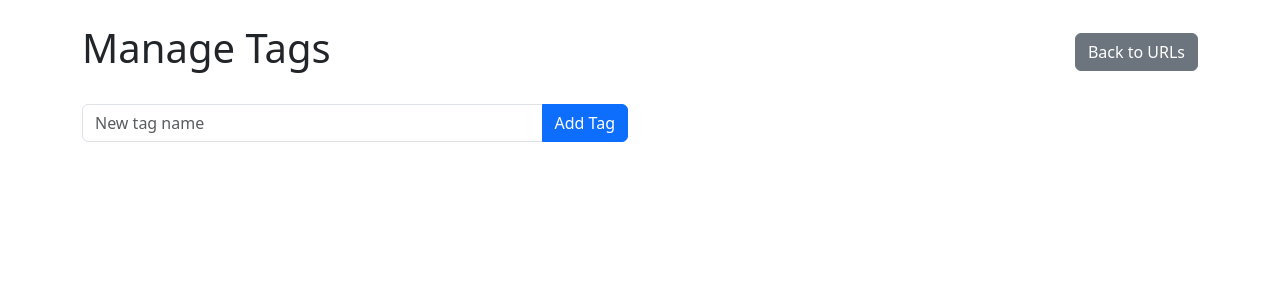
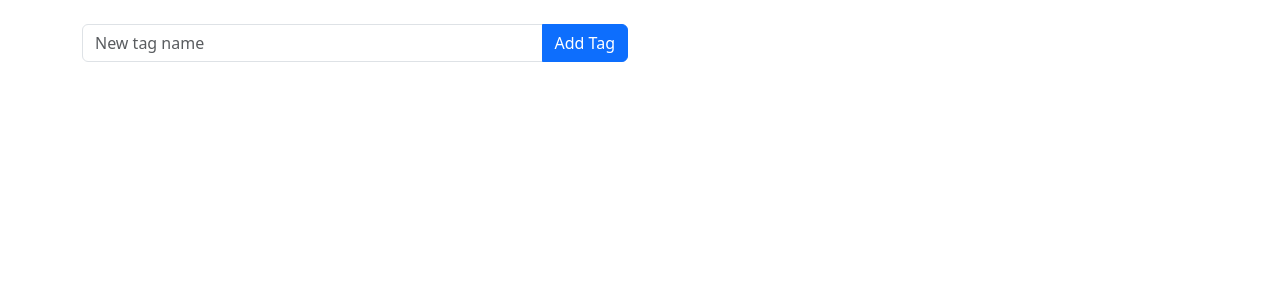
Before and after one commit to chhartmann/mypocket, a Flask app: page /tags in a window 1280 px wide. Shown: the part 56-356 px from the top of the page. Run offline with Flask 3, Linux system fonts and the light colour scheme; some libraries are stand-ins or nearby versions.

Commit message:
remove back button in tag editor

```diff
--- a/templates/tags.html
+++ b/templates/tags.html
@@ -1,10 +1,6 @@
 {% extends "base.html" %}
 
 {% block content %}
-<div class="d-flex justify-content-between align-items-center mb-4">
-    <h1>Manage Tags</h1>
-    <a href="{{ url_for('index') }}" class="btn btn-secondary">Back to URLs</a>
-</div>
 
 <div class="row">
     <div class="col-md-6">
```
